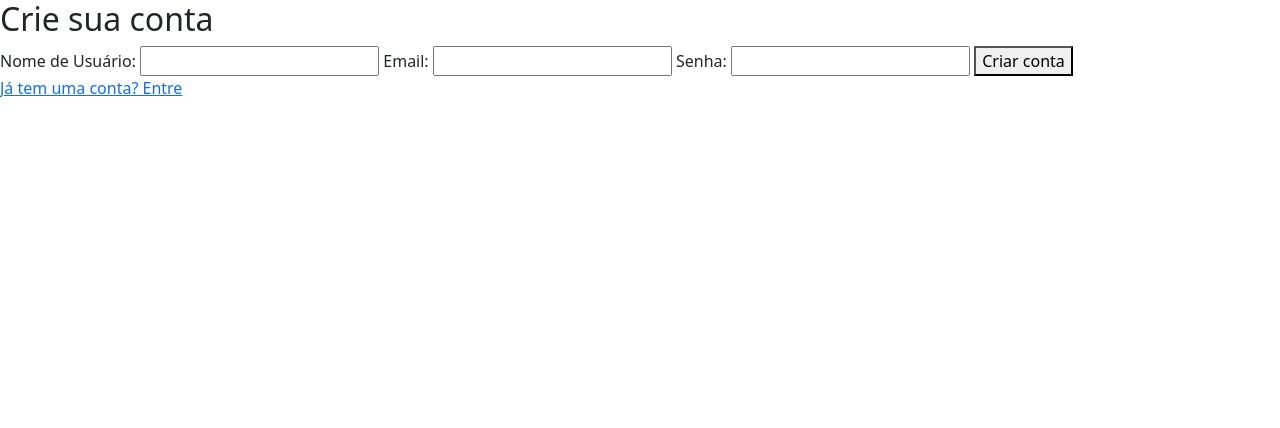
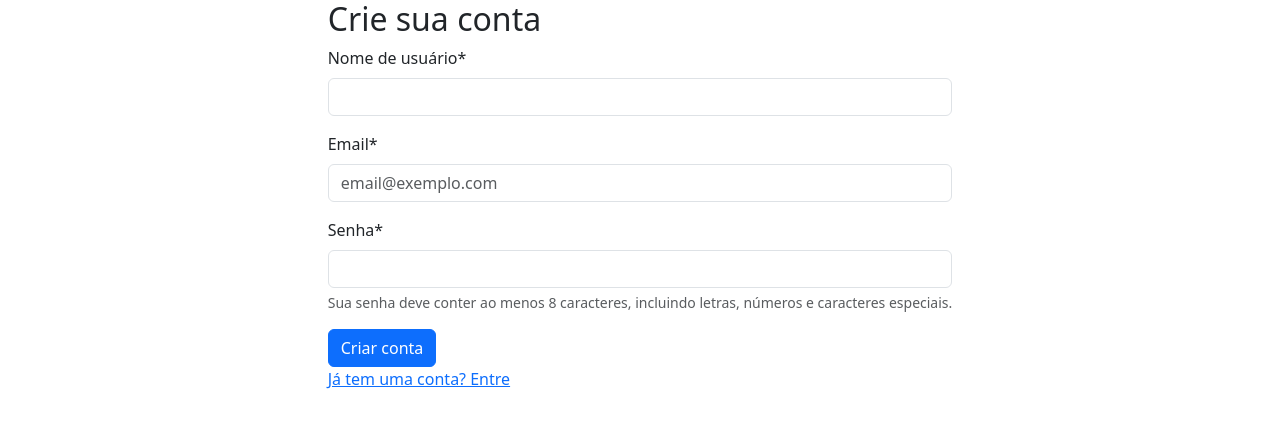
Before and after one commit to Lucas-Vinicius-dev/InStruct, a Flask app: page /cadastro in a window 1280 px wide. Shown: the top 428 px of the page. Run offline with Flask 3, Linux system fonts and the light colour scheme.

Commit message:
feat: registration form added

```diff
--- a/templates/cadastro.html
+++ b/templates/cadastro.html
@@ -4,24 +4,35 @@
     <meta charset="UTF-8">
     <meta name="viewport" content="width=device-width, initial-scale=1.0">
     <title>Criar conta</title>
-    <link href="https://cdn.jsdelivr.net/npm/bootstrap@5.3.8/dist/css/bootstrap.min.css" rel="stylesheet" integrity="sha384-sRIl4kxILFvY47J16cr9ZwB07vP4J8+LH7qKQnuqkuIAvNWLzeN8tE5YBujZqJLB" crossorigin="anonymous">
+
+    <!-- Bootstrap 5 CSS -->
+    <link href="https://cdn.jsdelivr.net/npm/bootstrap@5.3.8/dist/css/bootstrap.min.css" rel="stylesheet">
 </head>
-<body>
-    <h2>Crie sua conta</h2>
-    <form action="" method="post">
-        <label for="nome-usuario">Nome de Usuário:</label>
-        <input type="text" id="nome-usuario" name="nome-usuario" required>
+<body style="display:flex; justify-content: center; align-items: center;">
+    <div>
+        <h2>Crie sua conta</h2>
+        <form action="" method="post">
+            <div class="mb-3">
+                <label for="nome-usuario" class="form-label">Nome de usuário*</label>
+                <input type="text" id="nome-usuario" class="form-control" name="nome-usuario" required>
+            </div>
 
-        <label for="email">Email:</label>
-        <input type="email" id="email" name="email" required>
+            <div class="mb-3">
+                <label for="email" class="form-label">Email*</label>
+                <input type="email" id="email" class="form-control" name="email" placeholder="email@exemplo.com" required>
+            </div>
 
-        <label for="senha">Senha:</label>
-        <input type="password" id="senha" name="senha" required>
+            <div class="mb-3">
+                <label for="senha" class="form-label">Senha*</label>
+                <input type="password" id="senha" class="form-control" name="senha" aria-describedby="bloco-ajuda-senha" required>
+                <div id="bloco-ajuda-senha" class="form-text">
+                    Sua senha deve conter ao menos 8 caracteres, incluindo letras, números e caracteres especiais.
+                </div>
+            </div>
 
-        <button type="submit">Criar conta</button>
-    </form>
-    <a href="">Já tem uma conta? Entre</a>
-
-    <script src="https://cdn.jsdelivr.net/npm/bootstrap@5.3.8/dist/js/bootstrap.bundle.min.js" integrity="sha384-FKyoEForCGlyvwx9Hj09JcYn3nv7wiPVlz7YYwJrWVcXK/BmnVDxM+D2scQbITxI" crossorigin="anonymous"></script>
+            <button type="submit" class="btn btn-primary">Criar conta</button>
+        </form>
+        <a href="">Já tem uma conta? Entre</a>
+    </div>
 </body>
 </html>
```
